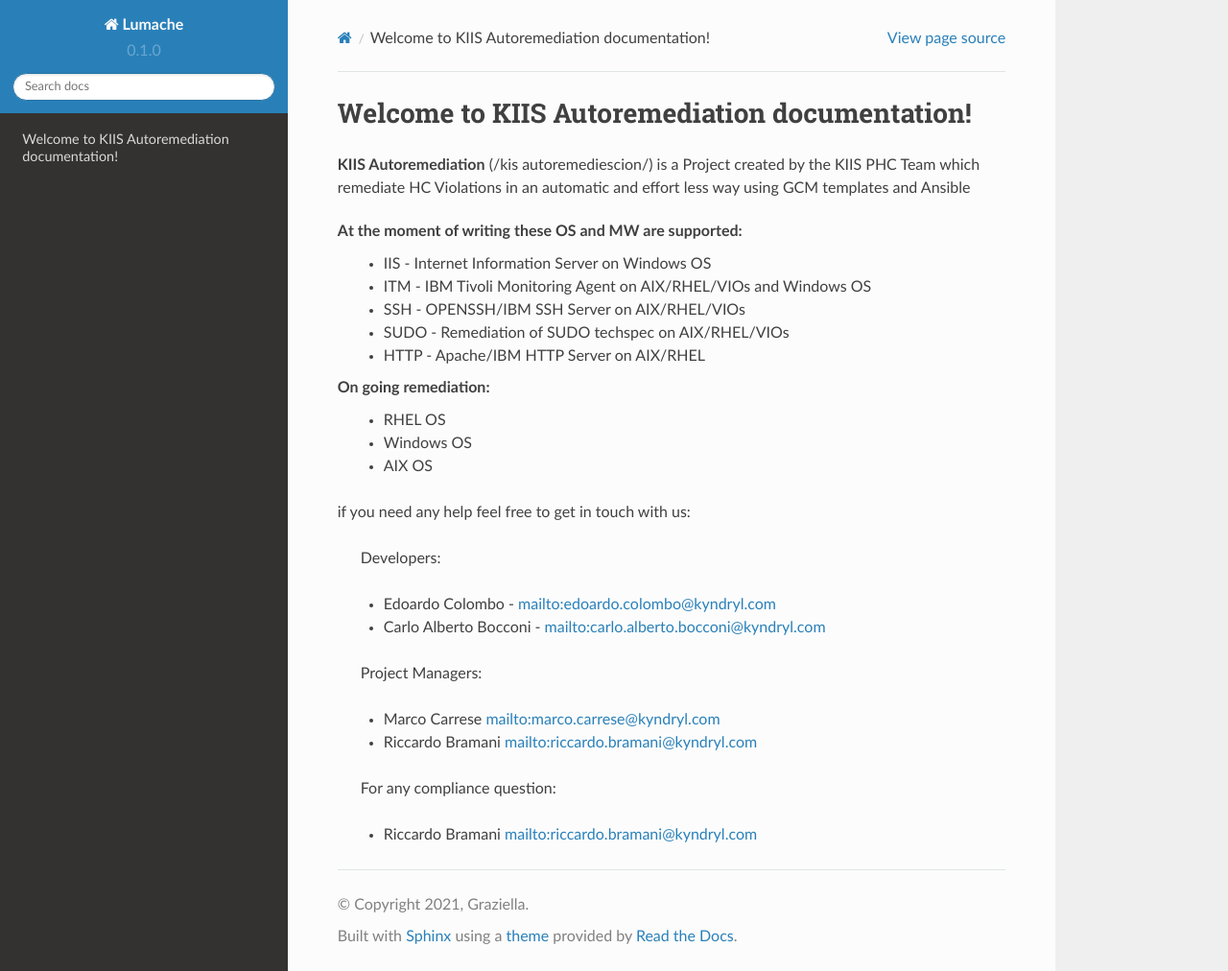
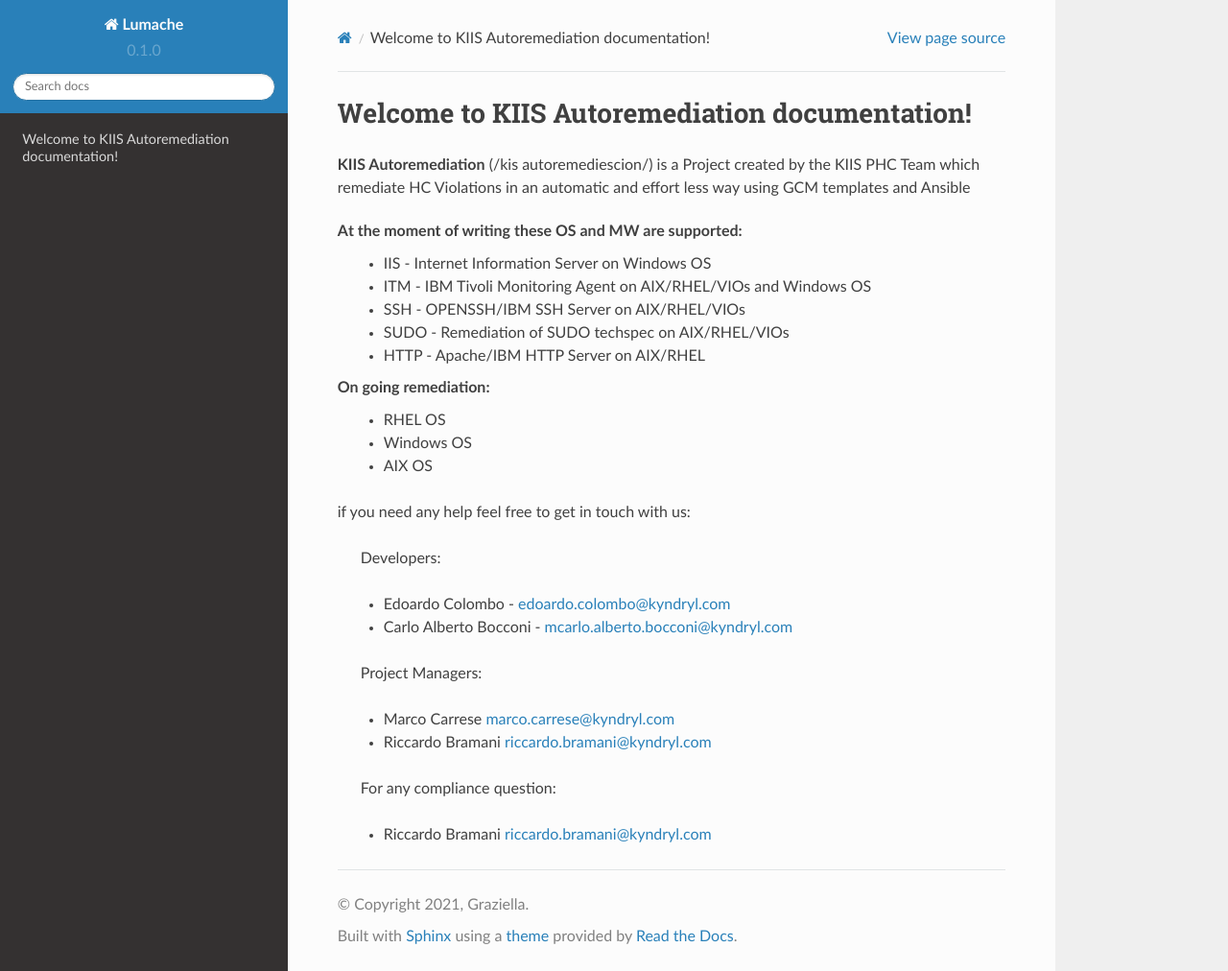
Before and after one commit to edoardo-colombo99/autoremediation-tools, a Sphinx documentation site: the page built from docs/source/index.rst, in a window 1280 px wide and 1012 px high. Shown: the whole window at 96% size. Built offline with Sphinx 7.4.7 and the Read the Docs theme 2.0.0, drawn with Linux system fonts in a browser that asks for light colours.

Commit message:
Update index.rst

```diff
--- a/docs/source/index.rst
+++ b/docs/source/index.rst
@@ -19,14 +19,14 @@ if you need any help feel free to get in touch with us:
 
   Developers:
 
-  - Edoardo Colombo - mailto:edoardo.colombo@kyndryl.com
-  - Carlo Alberto Bocconi - mailto:carlo.alberto.bocconi@kyndryl.com
+  - Edoardo Colombo - edoardo.colombo@kyndryl.com
+  - Carlo Alberto Bocconi - mcarlo.alberto.bocconi@kyndryl.com
 
   Project Managers:
 
-  - Marco Carrese mailto:marco.carrese@kyndryl.com
-  - Riccardo Bramani mailto:riccardo.bramani@kyndryl.com
+  - Marco Carrese marco.carrese@kyndryl.com
+  - Riccardo Bramani riccardo.bramani@kyndryl.com
 
   For any compliance question:
 
-  - Riccardo Bramani mailto:riccardo.bramani@kyndryl.com
+  - Riccardo Bramani riccardo.bramani@kyndryl.com
```
